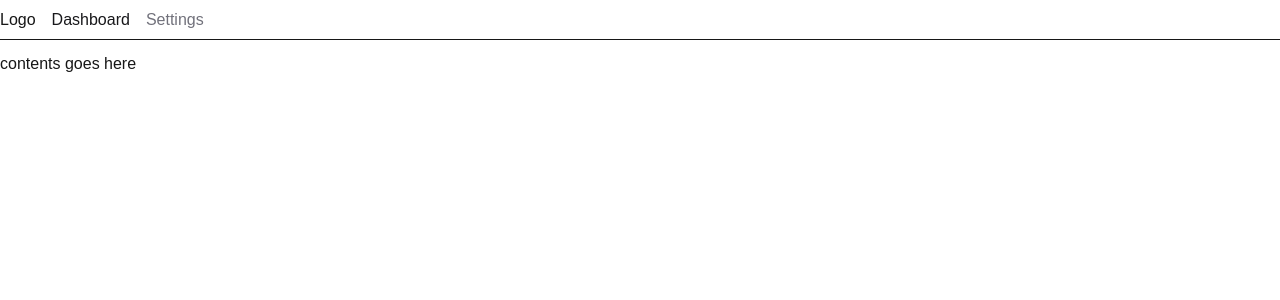
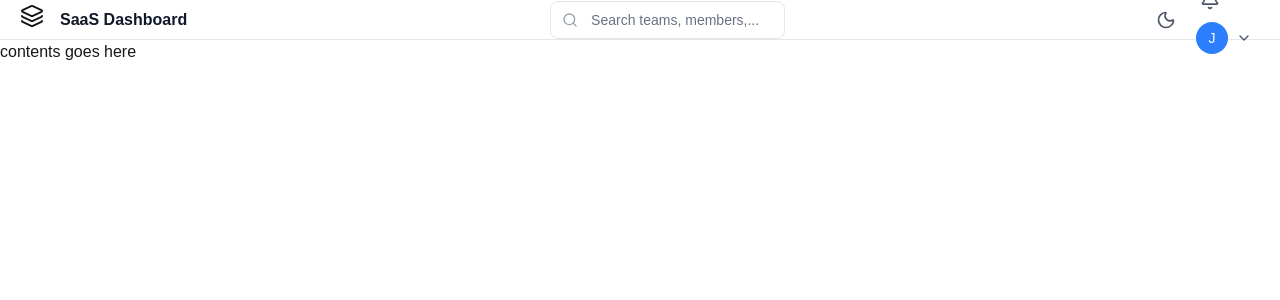
Before and after one commit to fohalabi/secure-saas-dashboard, a Next.js app: page / in a window 1280 px wide. Shown: the top 300 px of the page. Built offline with nearby package versions, Linux system fonts and the light colour scheme.

Commit message:
compiled with error

```diff
--- a/app/Navbar.tsx
+++ b/app/Navbar.tsx
@@ -1,37 +1,222 @@
 'use client';
-import React from 'react'
+import React, { useState } from 'react'
 import Link from 'next/link';
-import { usePathname } from 'next/navigation';
+import {
+  Layers,
+  Search,
+  Bell,
+  ChevronDown,
+  Menu,
+  Settings,
+  User,
+  Shield,
+  CreditCard,
+  LogOut,
+  Sun,
+  Moon
+} from 'lucide-react';
 
-const Navbar = () => {
+const mockUser ={
+  id: '1',
+  name: 'John Doe',
+  email: 'john@acme.com',
+  avatar: 'https://images.unsplash.com/photo-1472099645785-5658abf4ff4e?ixlib=rb-1.2.1&ixid=eyJhcHBfaWQiOjEyMDd9&auto=format&fit=facearea&facepad=2&w=256&h=256&q=80'
+};
 
-    const links = [
-        {label: 'Dashboard', href: '/'},
-        {label: 'Settings', href: '/settings'}
-    ]
+const mockNotifications = [
+  { id: '1', title: 'New team member  joined', unread:  true },
+  { id: '2', title: 'Billing update required', unread:  true },
+  { id: '3', title: 'Project deployed successfully', unread:  false }
+];
 
-    const pathname = usePathname();
+export default function Navbar({ onMobileMenuToggle }) {
+
+  const [userDropdownOpen, setUserDropdownOpen] = useState(false);
+  const [notificationsOpen, setNotificationsOpen] = useState(false);
+  const [searchFocused, setSearchFocused] = useState(false);
+  const [darkMode, setDarkMode] = useState(false);
+
+  const unreadCount = mockNotifications.filter(n => n.unread).length;
+
+  const toggleDarkMode = () => {
+    setDarkMode(!darkMode);
+    // Intergrate with next-themes to intergrate
+    document.documentElement.classList.toggle('dark');
+  }
 
   return (
-    <nav className='flex p-x-4 border-b mb-3 h-10 space-x-4 items-center'>
-      <Link href="/">Logo</Link>
+    <nav className='bg-white flex px-4 py-3 border-b border-gray-200 h-10 space-x-4 items-center justify-between relative z-50'>
+      {/* Left Section */}
+      <div className='flex items-center space-x-4'>
+        <button
+          onClick={onMobileMenuToggle}
+          className='lg:hidden p-2 rounded-md text-gray-600 dark:text-gray-300 hover:text-gray-900 dark:hover:text-gray-100 hover:bg-gray-100 dark:hover:bg-gray-800 transition-colors'
+        >
+          <Menu className='w-5 h-5' />
+        </button>
 
-      <ul className='flex space-x-4'>
-        {links.map(link =>
+        {/* Logo */}
+        <div className='flex items-center space-x-3'>
             <Link
-                key={link.href}
-                href={link.href}
-                className={`${pathname === link.href
-                    ? 'text-zinc-900'
-                    : 'text-zinc-500'}
-                    text-zinc-500 hover:text-zinc-800 transition-colors`
-            }>
-                {link.label}
+              href='/'
+              className='flex items-enter justify-center w-8 h-8'
+            >
+              <Layers />
             </Link>
-        )}
-      </ul>
+            <span className='hidden sm:block font-semibold text-gray-900 dark:text-white'>SaaS Dashboard</span>
+        </div>
+      </div>
+
+      {/* center section - search */}
+      <div>
+        <div className={`relative w-full transition-all ${searchFocused ? 'scale-105' : ''}`}>
+          <div className='absolute inset-y-0 left-0 pl-3 flex items-center pointer-events-none'>
+            <Search className='h-4 w-4 text-gray-400' />
+          </div>
+          <input
+            type="text"
+            placeholder='Search teams, members,...'
+            className='block w-full pl-10 pr-3 py-2 border border-gray-200 dark:border-gray-600 rounded-lg text-sm placeholder-gray-500 dark:placeholder-gray-400 bg-white dark:bg-gray-800 text-gray-900 dark:text-white focus:outline-none focus:ring-2 focus:ring-blue-500 focus:border-transparent transition-all'
+            onFocus={() => setSearchFocused(true)}
+            onBlur={() => setSearchFocused(false)}
+          />
+        </div>
+      </div>
+
+      {/* Right Section */}
+      <div className='flex items-center space-x-2'>
+        {/* Mobile Search */}
+        <button className="md:hidden p-2 rounded-md text-gray-600 dark:text-gray-300 hover:text-gray-900 dark:hover:text-gray-100 hover:bg-gray-100 dark:hover:bg-gray-800 transition-colors">
+          <Search className="w-5 h-5" />
+        </button>
+
+        {/* Dark Mode Toggle */}
+        <button
+          onClick={toggleDarkMode}
+          className="p-2 rounded-md text-gray-600 dark:text-gray-300 hover:text-gray-900 dark:hover:text-gray-100 hover:bg-gray-100 dark:hover:bg-gray-800 transition-colors"
+          title={darkMode ? 'Switch to light mode' : 'Switch to dark mode'}
+        >
+          {darkMode ? (
+            <Sun className="w-5 h-5" />
+          ) : (
+            <Moon className="w-5 h-5" />
+          )}
+        </button>
+
+        {/* Notifications */}
+        <div className="relative">
+          <button
+            onClick={() => setNotificationsOpen(!notificationsOpen)}
+            className="relative p-2 rounded-md text-gray-600 dark:text-gray-300 hover:text-gray-900 dark:hover:text-gray-100 hover:bg-gray-100 dark:hover:bg-gray-800 transition-colors"
+          >
+            <Bell className="w-5 h-5" />
+            {unreadCount > 0 && (
+              <span className="absolute -top-1 -right-1 w-5 h-5 bg-red-500 text-white text-xs rounded-full flex items-center justify-center">
+                {unreadCount > 9 ? '9+' : unreadCount}
+              </span>
+            )}
+          </button>
+
+           {/* Notifications Dropdown */}
+          {notificationsOpen && (
+            <>
+              <div
+                className="fixed inset-0 z-10"
+                onClick={() => setNotificationsOpen(false)}
+              />
+              <div className="absolute top-full right-0 mt-1 w-80 bg-white dark:bg-gray-800 rounded-lg shadow-lg border border-gray-200 dark:border-gray-600 z-20">
+                <div className="px-4 py-3 border-b border-gray-200 dark:border-gray-700">
+                  <h3 className="text-sm font-medium text-gray-900 dark:text-white">Notifications</h3>
+                </div>
+                <div className="max-h-64 overflow-y-auto">
+                  {mockNotifications.map((notification) => (
+                    <div
+                      key={notification.id}
+                      className={`px-4 py-3 border-b border-gray-100 dark:border-gray-700 hover:bg-gray-50 dark:hover:bg-gray-700 transition-colors ${
+                        notification.unread ? 'bg-blue-50 dark:bg-blue-900/20' : ''
+                      }`}
+                    >
+                      <div className="flex items-start space-x-3">
+                        {notification.unread && (
+                          <div className="w-2 h-2 bg-blue-500 rounded-full mt-2" />
+                        )}
+                        <div className="flex-1 min-w-0">
+                          <p className="text-sm text-gray-900 dark:text-white">{notification.title}</p>
+                          <p className="text-xs text-gray-500 dark:text-gray-400 mt-1">2 hours ago</p>
+                        </div>
+                      </div>
+                    </div>
+                  ))}
+                </div>
+                <div className="px-4 py-3 border-t border-gray-200 dark:border-gray-700">
+                  <button className="text-sm text-blue-600 dark:text-blue-400 hover:text-blue-700 dark:hover:text-blue-300 font-medium">
+                    View all notifications
+                  </button>
+                </div>
+              </div>
+            </>
+          )}
+
+          {/* User Menu */}
+        <div className="relative">
+          <button
+            onClick={() => setUserDropdownOpen(!userDropdownOpen)}
+            className="flex items-center space-x-2 p-1 rounded-full hover:bg-gray-100 dark:hover:bg-gray-800 transition-colors"
+          >
+            <div className="w-8 h-8 bg-blue-500 rounded-full flex items-center justify-center">
+              <span className="text-white text-sm font-medium">
+                {mockUser.email.charAt(0).toUpperCase()}
+              </span>
+            </div>
+            <ChevronDown className="w-4 h-4 text-gray-600 dark:text-gray-400 hidden sm:block" />
+          </button>
+
+          {/* User Dropdown */}
+          {userDropdownOpen && (
+            <>
+              <div
+                className="fixed inset-0 z-10"
+                onClick={() => setUserDropdownOpen(false)}
+              />
+              <div className="absolute top-full right-0 mt-1 w-56 bg-white dark:bg-gray-800 rounded-lg shadow-lg border border-gray-200 dark:border-gray-600 py-1 z-20">
+                <div className="px-4 py-3 border-b border-gray-100 dark:border-gray-700">
+                  <p className="text-sm font-medium text-gray-900 dark:text-white">{mockUser.name}</p>
+                  <p className="text-xs text-gray-500 dark:text-gray-400">{mockUser.email}</p>
+                </div>
+
+                <button className="w-full flex items-center space-x-3 px-4 py-2 text-sm text-gray-700 dark:text-gray-300 hover:bg-gray-50 dark:hover:bg-gray-700 transition-colors">
+                  <User className="w-4 h-4" />
+                  <span>Profile Settings</span>
+                </button>
+
+                <button className="w-full flex items-center space-x-3 px-4 py-2 text-sm text-gray-700 dark:text-gray-300 hover:bg-gray-50 dark:hover:bg-gray-700 transition-colors">
+                  <Shield className="w-4 h-4" />
+                  <span>Security & Devices</span>
+                </button>
+
+                <button className="w-full flex items-center space-x-3 px-4 py-2 text-sm text-gray-700 dark:text-gray-300 hover:bg-gray-50 dark:hover:bg-gray-700 transition-colors">
+                  <CreditCard className="w-4 h-4" />
+                  <span>Billing</span>
+                </button>
+
+                <button className="w-full flex items-center space-x-3 px-4 py-2 text-sm text-gray-700 dark:text-gray-300 hover:bg-gray-50 dark:hover:bg-gray-700 transition-colors">
+                  <Settings className="w-4 h-4" />
+                  <span>Settings</span>
+                </button>
+
+                <div className="border-t border-gray-100 dark:border-gray-700 mt-1 pt-1">
+                  <button className="w-full flex items-center space-x-3 px-4 py-2 text-sm text-red-600 dark:text-red-400 hover:bg-red-50 dark:hover:bg-red-900/20 transition-colors">
+                    <LogOut className="w-4 h-4" />
+                    <span>Sign Out</span>
+                  </button>
+                </div>
+              </div>
+            </>
+          )}
+        </div>
+      </div>
+        <div/>
+      </div>
     </nav>
   )
 }
-
-export default Navbar
```
Also changed, not shown: package.json (+7 -6 lines), 1 other file (tests, documents, lock files or other folders).
